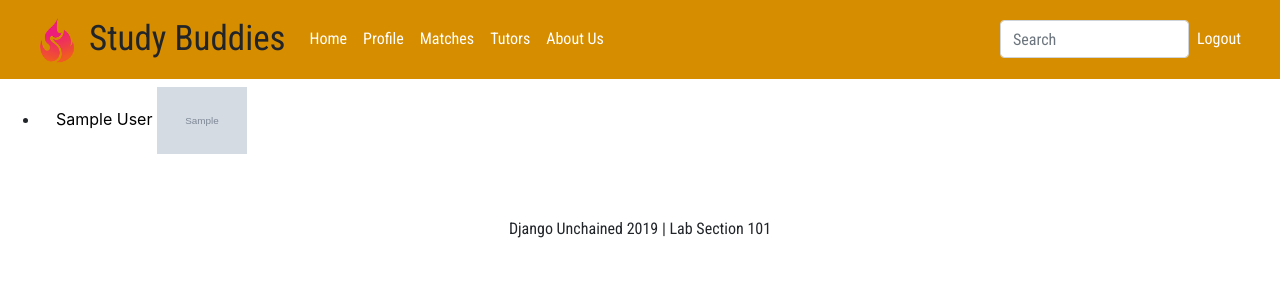
After one commit to thejimster82/SkillMatch, a Django app: page /tutors/ in a window 1280 px wide. The commit adds this page. Shown: the top 300 px of the page. Run offline with Django 3.2, Linux system fonts and the light colour scheme; a user stored in the database is signed in; tables that the repository leaves empty hold one stand-in row (values such as "Sample post"); grey boxes marked "Sample" are stand-in pictures; parts of the project's set-up code (start-up, migrations or seed data) failed here and were passed over; some libraries are stand-ins or nearby versions.

Commit message:
these changes were lost; credit Caleb and David

```diff
--- a/matching/templates/matching/base.html
+++ b/matching/templates/matching/base.html
@@ -59,6 +59,9 @@
                         <a class="nav-link" href="/matches" style="color: white; font-family:Roboto Condensed;">Matches</a>
                     </li>
                     <li class="nav-item">
+                        <a class="nav-link" href="/tutors" style="color: white; font-family:Roboto Condensed;">Tutors</a>
+                    </li>
+                    <li class="nav-item">
                         <a class="nav-link" href="/about_us" style="color: white; font-family:Roboto Condensed;">About Us</a>
                     </li>
                 </ul>
--- /dev/null
+++ b/matching/templates/matching/tutors.html
@@ -0,0 +1,19 @@
+{% extends 'base.html' %}
+{% block title %}Tutor_list{% endblock %}
+
+{% block content %}
+<ul>
+    {% for tutor in tutor_list %}
+    <li>
+    <a class="nav-link" href="{% url 'profile' tutor.user.username %}" style="color: black">
+    {{ tutor.user.first_name }} {{ tutor.user.last_name }}
+    {% if tutor.user.profile.profilePicture %}
+    <img src="{{tutor.user.profile.profilePicture.url}}" width="90px">
+    {% endif %}
+    </a>
+    </li>
+    {% empty %}
+    <li>No tutors yet!</li>
+    {% endfor %}
+</ul>
+{% endblock %}
--- a/matching/views.py
+++ b/matching/views.py
@@ -12,20 +12,6 @@ from .forms import UserForm, ProfileForm, TutorProfileForm, BecomeTutorForm
 from .models import Profile
 from django.db.models import Q
 
-# @login_required
-# def update_match(request, value=None):
-#     user = User.objects.get(username=request.user.username)
-#     profile = Profile.objects.get(user=user)
-#     if value == 'False':
-#         MatchesTable.rank -= 1
-#         MatchesTable.save()
-#
-#     else:
-#         MatchesTable.like = True
-#         MatchesTable.save()
-#         MatchesTable.objects.create(User=user, )
-#     return redirect('home')
-
 
 @login_required
 def home(request):
@@ -34,11 +20,8 @@ def home(request):
     if request.method == 'POST':
         if "accept" in request.POST:
             seconduser = User.objects.get(username=request.POST['r_id'])
-            MatchesTable.objects.create(from_user=user, to_user=seconduser, like=True)
-
-        # else:
-        #     MatchesTable.rank -= 1
-        #     MatchesTable.save()
+            MatchesTable.objects.create(
+                from_user=user, to_user=seconduser, like=True)
 
     if (profile.first_login):
         profile.first_login = False
@@ -50,7 +33,6 @@ def home(request):
             'user': user,
             'match': match
         })
-
 
 
 @login_required
@@ -154,6 +136,12 @@ def update_tutorprofile(request, username):
     })
 
 
+@login_required
+def tutors(request):
+    tutor_list = Profile.objects.filter(tutor=True)
+    return render(request, 'tutors.html', {'tutor_list': tutor_list})
+
+
 def search(request):
     if request.method == 'GET':  # If the form is submitted
         search_query = request.GET.get('search_box', None)
--- a/skillmatch/urls.py
+++ b/skillmatch/urls.py
@@ -42,4 +42,5 @@ urlpatterns = [
          views.update_tutorprofile, name='update_tutorprofile'),
     path('logout/', auth_views.LogoutView.as_view(), name='logout'),
     path('search/', views.search, name='search'),
+    path('tutors/', views.tutors, name='tutors'),
 ]
```
